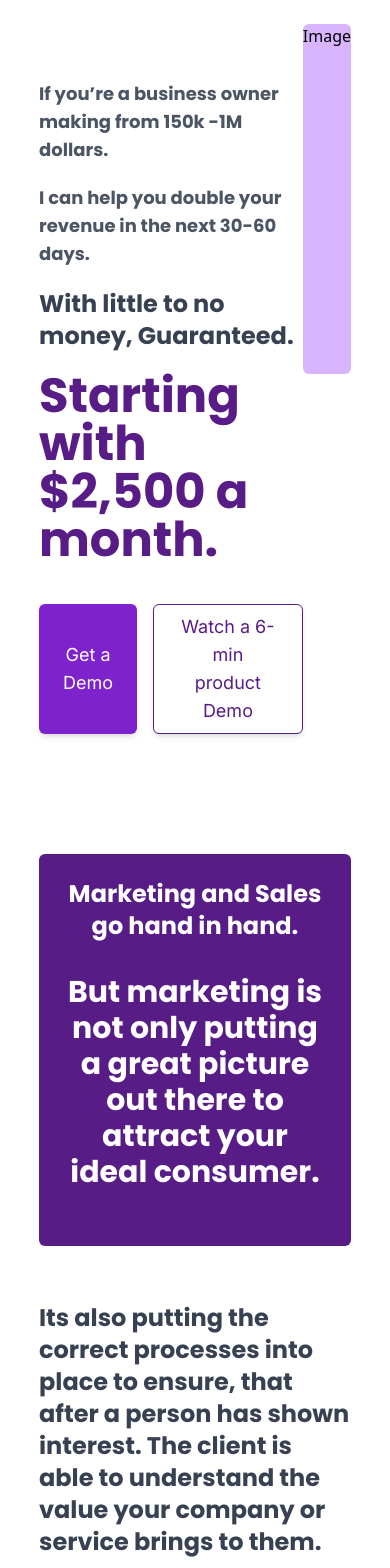
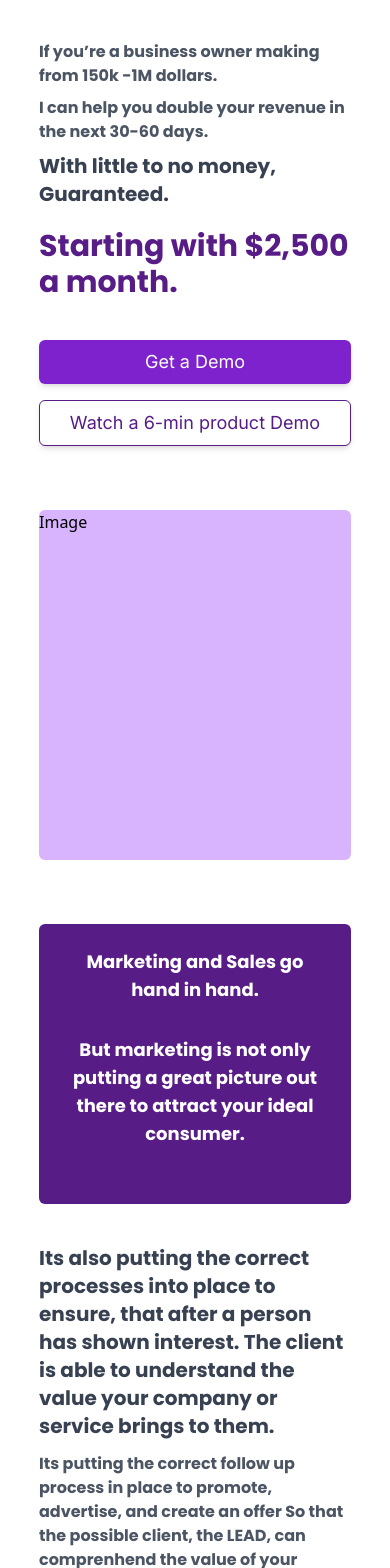
Before and after one commit to enrique-dev-coder/escalante.marketing, a Next.js app: page / in a window 390 px wide. Shown: the top 1568 px of the page. Built offline with nearby package versions, Linux system fonts and the light colour scheme.

Commit message:
updgraded styles for responsive view

```diff
--- a/src/components/Common/Header1Text.jsx
+++ b/src/components/Common/Header1Text.jsx
@@ -10,7 +10,7 @@ const Header1Text = ({
   return (
     <>
       {isItPageTitle ? (
-        <h1 className="primary_font text-primary_headers_purple font-bold text-5xl mb-8">
+        <h1 className="primary_font text-primary_headers_purple font-bold text-3xl  lg:text-5xl mb-8">
           {text}
         </h1>
       ) : (
--- a/src/components/Common/Header2Text.jsx
+++ b/src/components/Common/Header2Text.jsx
@@ -3,11 +3,12 @@ import React from "react";
 const Header2Text = ({
   text,
   color = "text-secondary_headers",
+  fontSize = "text-xl",
   addedClasses,
 }) => {
   return (
     <h2
-      className={`primary_font  font-bold text-2xl mb-3 ${color} ${addedClasses}`}
+      className={`primary_font  font-bold ${fontSize} lg:text-2xl mb-3 ${color} ${addedClasses}`}
     >
       {text}
     </h2>
--- a/src/components/Common/Header3Text.jsx
+++ b/src/components/Common/Header3Text.jsx
@@ -2,7 +2,7 @@ import React from "react";
 
 const Header3Text = ({ text }) => {
   return (
-    <h3 className="primary_font text-terciary_headers font-bold text-lg mb-3">
+    <h3 className="primary_font text-terciary_headers font-bold lg:text-lg lg:mb-3">
       {text}
     </h3>
   );
--- a/src/components/Common/Space.jsx
+++ b/src/components/Common/Space.jsx
@@ -2,7 +2,11 @@ import React from "react";
 
 const Space = ({ children, spaceBetween }) => {
   return (
-    <div className={`flex gap-4 ${spaceBetween && "justify-between"}`}>
+    <div
+      className={`flex flex-col lg:flex-row gap-4 ${
+        spaceBetween && "justify-between"
+      }`}
+    >
       {children}
     </div>
   );
--- a/src/components/Layout/ContainerTwoSections.jsx
+++ b/src/components/Layout/ContainerTwoSections.jsx
@@ -1,13 +1,21 @@
 import React from "react";
 
-const ContainerTwoSections = ({ Section1, Section2, addedClasses }) => {
+const ContainerTwoSections = ({
+  Section1,
+  Section2,
+  addedClasses,
+  isImage,
+}) => {
   return (
     <div className=" w-full ">
       <div
-        className={`w-4/5 flex lg:flex-row lg:items-center max-w-[1536px] mx-auto ${addedClasses}`}
+        className={`w-4/5 flex flex-col lg:flex-row lg:items-center max-w-[1536px] mx-auto ${addedClasses}`}
       >
-        <div className="lg:w-1/2">{Section1}</div>
+        <div className={`lg:w-1/2 ${isImage && "hidden md:block"}`}>
+          {Section1}
+        </div>
         <div className="lg:w-1/2">{Section2}</div>
+        {isImage && <div className="lg:hidden">{Section1}</div>}
       </div>
     </div>
   );
--- a/src/components/Pages/HomePage/Banner.jsx
+++ b/src/components/Pages/HomePage/Banner.jsx
@@ -8,13 +8,13 @@ const Section = () => (
       isItPageTitle={false}
       text_color="text-white"
       text="Marketing and Sales go hand in hand. "
-      text_size="text-2xl"
+      text_size="text-lg lg:text-2xl"
     />
     <Header1Text
       isItPageTitle={false}
       text_color="text-white"
       text="But marketing is not only putting a great picture out there to attract your ideal consumer. "
-      text_size="text-3xl"
+      text_size="text-lg lg:text-3xl"
     />
   </>
 );
--- a/src/components/Pages/HomePage/FirstBlock.jsx
+++ b/src/components/Pages/HomePage/FirstBlock.jsx
@@ -7,7 +7,7 @@ const Section1 = () => (
 );
 
 const SectionForText = () => (
-  <div className=" my-6 pr-10">
+  <div className=" lg:my-6 lg:pr-10">
     <Header3Text
       text="Its putting the correct follow up process in place to promote, advertise, and create an offer
   So that the possible client, the LEAD, can comprenhend the value of your poduct and you make the sale.
@@ -23,7 +23,7 @@ const ImageSection = () => (
 const FirstBlock = () => {
   return (
     <article>
-      <ContainerOneSection Section={<Section1 />} addedClasses={"my-14"} />
+      <ContainerOneSection Section={<Section1 />} addedClasses={"lg:my-14"} />
       <ContainerTwoSections
         Section1={<SectionForText />}
         Section2={<ImageSection />}
--- a/src/components/Pages/HomePage/HeroSection.jsx
+++ b/src/components/Pages/HomePage/HeroSection.jsx
@@ -10,7 +10,7 @@ import {
 } from "../../Common";
 
 const Section1 = () => (
-  <div className=" gap-2 my-20 flex flex-col justify-between">
+  <div className=" gap-2 my-10 lg:my-20 flex flex-col justify-between">
     <Header3Text text="If you’re a business owner making from 150k -1M dollars." />
     <Header3Text text="I can help you double your revenue in the next 30-60 days." />
     <Header2Text text="With little to no money, Guaranteed.  " />
--- a/src/components/Pages/HomePage/SecondBanner.jsx
+++ b/src/components/Pages/HomePage/SecondBanner.jsx
@@ -8,7 +8,7 @@ const Section = () => (
       isItPageTitle={false}
       text_color="text-secondary_headers"
       text="We give you the EXACT structure and questions, you will ask to keep these records, and STOP LEAVING LOST MONEY ON THE TABLE. "
-      text_size="text-3xl"
+      text_size="lg:text-3xl"
     />
     <Header1Text
       isItPageTitle={false}
@@ -16,14 +16,14 @@ const Section = () => (
       text="If you call your business right now, will they ask for name and phone number?
       Information for them to call you back?
        "
-      text_size="text-2xl"
+      text_size="lg:text-2xl"
     />
     <Header1Text
       mb="mb-0"
       isItPageTitle={false}
       text_color="text-secondary_headers"
       text="Or after 30 seconds on the phone, you hang up and nobody ever contacts you anymore?"
-      text_size="text-2xl"
+      text_size="lg:text-2xl"
     />
   </>
 );
--- a/src/components/Pages/HomePage/SecondBlock.jsx
+++ b/src/components/Pages/HomePage/SecondBlock.jsx
@@ -1,9 +1,9 @@
 import React from "react";
-import { Header2Text, Header3Text } from "../../Common";
-import { ContainerTwoSections, ContainerOneSection } from "../../Layout";
+import { Header3Text } from "../../Common";
+import { ContainerTwoSections } from "../../Layout";
 
 const SectionForText = () => (
-  <div className=" my-6 pl-10">
+  <div className=" my-6 lg:pl-10">
     <Header3Text
       text="Do you have records of all the people who have called your business?
    "
@@ -21,6 +21,7 @@ const FirstBlock = () => {
   return (
     <article>
       <ContainerTwoSections
+        isImage
         Section1={<ImageSection />}
         Section2={<SectionForText />}
       />
--- a/src/components/Pages/HomePage/ThirdBlock.jsx
+++ b/src/components/Pages/HomePage/ThirdBlock.jsx
@@ -3,9 +3,10 @@ import { Header2Text, Header3Text } from "../../Common";
 import { ContainerTwoSections, ContainerOneSection } from "../../Layout";
 
 const SectionForText = () => (
-  <div className=" my-6 pr-10">
+  <div className=" lg:my-6 lg:pr-10">
     <Header2Text
-      addedClasses={"pl-6"}
+      addedClasses={"p-3 lg:pl-6"}
+      fontSize="text-lg"
       color="text-white"
       text="This is one of the 30+ processes that we study for your company, and help you implement better proceses that will HELP DOUBLE YOUR REVENUE IN THE NEXT 90 DAYS"
     />
```
